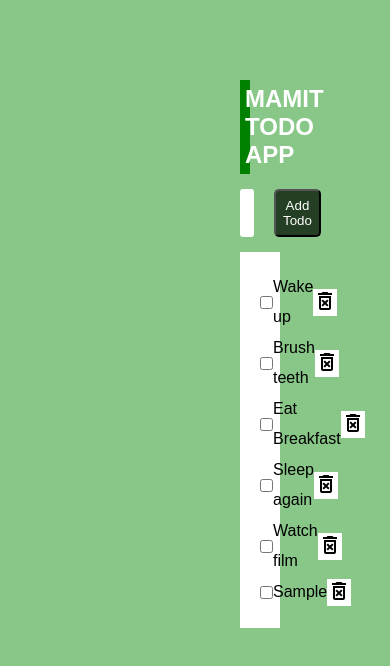
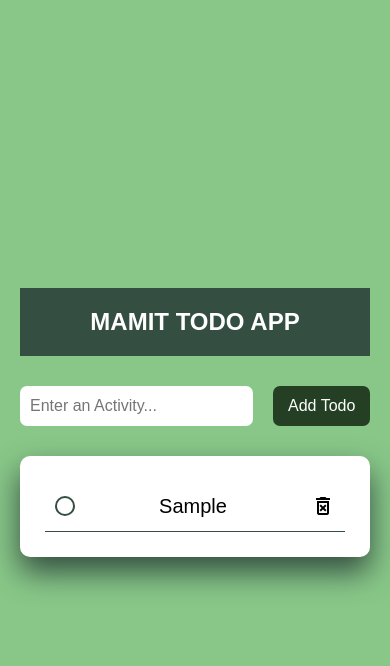
Before and after one commit to jibreel1/MAMIT-Todo-app, a plain HTML site: page index.html in a window 390 px wide. Both pictures are taken after typing "Sample" into the empty fields and a click on the button "Add Todo". Drawn offline with Linux system fonts and the light colour scheme.

Commit message:
edited for mobile, edited the checkbox, cleaner js

```diff
--- a/app.js
+++ b/app.js
@@ -1,4 +1,9 @@
-const todo = (document.getElementById("addTodo").onclick = () => {
+const inputTodo = document.getElementById("todo");
+const error = document.querySelector(".error");
+const list = document.getElementById("list");
+const todo = document.getElementById("addTodo");
+
+const appendTask = () => {
    const li = document.createElement("li");
    li.classList.add("inp1");
 
@@ -12,77 +17,55 @@ const todo = (document.getElementById("addTodo").onclick = () => {
    const textNode = document.createTextNode(text);
    para.append(textNode);
    li.appendChild(para);
-   document.getElementById("list").append(li);
+   list.append(li);
 
    const image = document.createElement("img");
    image.classList.add("bin");
    image.src = "outline_delete_forever_black_24dp.png";
    li.appendChild(image);
 
-   const button = document.createElement("BUTTON");
-   button.classList.add("bttn");
+   const button = document.createElement("div");
+   button.classList.add("bin-icon");
    button.appendChild(image);
    li.appendChild(button);
+};
 
-
-   var deletes = document.querySelectorAll(".bttn");
+const iconDelete = () => {
+   var deletes = document.querySelectorAll(".bin-icon");
    deletes.forEach((btn) => {
       btn.addEventListener("click", function () {
-         const lis = this.parentNode;
-         lis.remove();
+         this.parentNode.remove();
       });
    });
+};
 
+const crossTask = () => {
+   var crossTodo = list.querySelectorAll("p");
+   crossTodo.forEach((text) => {
+      text.addEventListener("click", function () {
+         this.classList.toggle("completed");
 
+         // if (text.classList.contains = "completed") {
+         //    console.log('Complete');
+         //    input.style.transform = "scale(1)";
+         // }
+      });
+   });
+};
 
-});
+const addTaskHandler = () => {
+   if (inputTodo.value.length == 0) {
+      error.style.display = "flex";
+      inputTodo.style.border = "thick solid #F96464";
+   } else {
+      error.style.display = "none";
+      inputTodo.style.border = "none";
+      appendTask();
+      iconDelete();
+      crossTask();
 
+      inputTodo.value = "";
+   }
+};
 
-
-// var rem = document.getElementById("bin");
-
-// for (let i = 0; i < rem.length; i++) {
-//    var myBtn = rem[i];
-// }
-
-// rem.addEventListener("click", function () {
-//    const item = this.parentNode.parentNode;
-//    const parent = item.parentNode;
-//    parent.removeChild(item);
-// });
-
-function clear() {
-   document.getElementById('todo').reset()
-}
-
-// const lin = document.querySelector('.inp1')
-
-// const lis = [...document.querySelectorAll(".inp1")];
-// for (const li of lis) {
-//    li.addEventListener("click", handleDelete);
-// }
-
-// function handleDelete() {
-//    const lim = document.getElementById("list");
-//    const lip = document.getElementById('intt')
-//    lim.parentNode.removeChild(lip);
-//    //   this.parentNode.removeChild(this);
-// }
-
-// handleDelete()
-
-// const li = document.querySelector('.inp1')
-// li.addEventListener('click', function () {
-//     console.log(this);
-// })
-
-// document.getElementById("item").value = "";
-
-// function removeTodo() {
-//    btnRem.removeEventListener("click", removeTodo);
-// }
-
-// var a = document.getElementById("bin");
-// var b = document.getElementById("todo");
-// var rem = document.getElementById("todo").value;
-// a.removeChild(rem);
+todo.addEventListener("click", addTaskHandler);
--- a/index.html
+++ b/index.html
@@ -9,87 +9,27 @@
    </head>
    <body>
       <section class="container">
-         <div>
-            <h2 class="head">MAMIT TODO APP</h2>
+         <div class="head">
+            <h2 class="">MAMIT TODO APP</h2>
          </div>
 
          <div class="middle">
             <input
-            onfocus="this.value = ''"
                type="text"
                class="butt"
                id="todo"
                placeholder="Enter an Activity..."
             />
-            <button class="butn" id="addTodo">Add Todo</button>
+            <button class="add-todo-btn" id="addTodo">Add Todo</button>
+         </div>
+         <div class="error">
+            <img src="/icon-error.svg" alt="">
+            <p>Can't be empty</p>
          </div>
 
          <div class="foot">
             <ul id="list">
-               <li class="inp1">
-                  <input type="checkbox" name="todo" value="Todo1" />
-                  <p>Wake up</p>
-                  <button class="bttn">
-                     <img
-                        src="outline_delete_forever_black_24dp.png"
-                        alt=""
-                        class="bin"
-                        id="bin"
-                     />
-                  </button>
-               </li>
 
-               <li class="inp1" id="list1">
-                  <input type="checkbox" name="todo" value="Todo2" />
-                  <p>Brush teeth</p>
-                  <button class="bttn">
-                     <img
-                        src="outline_delete_forever_black_24dp.png"
-                        alt=""
-                        class="bin"
-                        id="bin"
-                     />
-                  </button>
-               </li>
-
-               <li class="inp1">
-                  <input type="checkbox" name="todo" value="Todo3" />
-                  <p>Eat Breakfast</p>
-                  <button class="bttn">
-                     <img
-                        src="outline_delete_forever_black_24dp.png"
-                        alt=""
-                        class="bin"
-                        id="bin"
-                     />
-                  </button>
-               </li>
-
-               <li class="inp1">
-                  <input type="checkbox" name="todo" value="Todo4" />
-                  <p>Sleep again</p>
-                  <button class="bttn">
-                     <img
-                        src="outline_delete_forever_black_24dp.png"
-                        alt=""
-                        class="bin"
-                        id="bin"
-                     />
-                  </button>
-               </li>
-
-               <li class="inp1">
-                  <input type="checkbox" name="todo" value="Todo5'" />
-                  <p>Watch film</p>
-                  <button class="bttn">
-                     <img
-                        src="outline_delete_forever_black_24dp.png"
-                        alt=""
-                        class="bin"
-                        id="bin"
-                     />
-                  </button>
-               </li>
             </ul>
          </div>
       </section>
--- a/style.css
+++ b/style.css
@@ -6,59 +6,135 @@
 }
 
 body {
-    font-family: Arial, Helvetica, sans-serif;
-   background-color: rgb(136, 199, 136);
-}
-
-.container {
+   height: 100vh;
    display: flex;
    flex-direction: column;
+   justify-content: center;
    align-content: center;
-   margin: 5em 15em;
+   background-color: rgb(136, 199, 136);
+   margin: 0 20px;
+   font-family: Arial, Helvetica, sans-serif;
 }
 
 .head {
    color: white;
    text-align: center;
-   background-color: green;
-   padding: 5px;
+   background-color: #344E41;
+   padding: 20px;
 }
 
 .middle {
    display: flex;
+   flex-wrap: nowrap;
    justify-content: space-between;
-   margin: 15px 0px;
+   margin: 30px 0 5px 0;
+}
+
+.error{
+   display: flex;
+   align-items: center;
+   gap: 15px;
+   font-size: 15px;
+   color: #F96464;
+   font-weight: bold;
+   margin-bottom: 30px;
+   display: none;
+   justify-content: left;
 
 }
-.butt{
-    width: 85%;
-    padding: 7px;
+.butt {
+   width: 80%;
+   height: 40px;
+   padding: 0 10px;
    border: none;
-    border-radius: 3px;
+   border-radius: 7px;
+   font-size: 16px;
+   outline: none;
+   border: none;
 }
 
-.butn{
+.add-todo-btn {
+   width: 35%;
    background-color: rgb(37, 63, 37);
    padding: 7px;
-    border-radius: 5px;
+   border-radius: 7px;
    color: white;
    margin-left: 20px;
+   outline: none;
+   border: none;
+   font-size: 16px;
 }
 
-.inp1{
+.inp1 {
    display: flex;
    justify-content: space-between;
    align-items: center;
-    border-bottom: 1px solid black;
+   padding: 10px;
+   border-bottom: 1px solid #344E41;
+   font-size: 20px;
+}
+
+.inp1 p {
+   cursor: pointer;
+}
+
+input[type='checkbox'] {
+   appearance: none;
+   width: 20px;
+   height: 20px;
+   border: 0.15em solid #344E41;
+   border-radius: 50%;
+   display: grid;
+   place-content: center;
+   cursor: pointer;
+}
+
+input[type='checkbox']::before {
+   content: '';
+   width: 14px;
+   height: 14px;
+   transform: scale(0);
+   transition: 120ms transform ease-in-out;
+   border-radius: 50%;
+   box-shadow: inset 1em 1em #344E41;
+}
+
+input[type='checkbox']:checked::before{
+   transform: scale(1);
 }
 
 .foot {
+   /* width: 100%; */
    background-color: white;
-   padding: 20px;
+   padding: 25px;
    line-height: 30px;
+   margin-top: 30px;
+   border-radius: 10px;
+   box-shadow: 0 15px 30px #344E41;
+   /* height: 400px; */
 }
 
-.bttn{
-   background-color: white;
-   border: none;
+.bin-icon {
+   display: flex;
+   align-items: center;
+   cursor: pointer;
 }
+
+.completed {
+   text-decoration: line-through;
+}
+
+@media screen and (min-width: 796px) {
+
+   .container {
+      display: flex;
+      flex-direction: column;
+      justify-content: center;
+      align-items: center;
+   }
+
+   .head, .middle, .foot, .error{
+      width: 50%;
+   }
+
+}
```
Also changed, not shown: icon-error.svg (added). Lines whose indentation alone changed are shown as unchanged.
